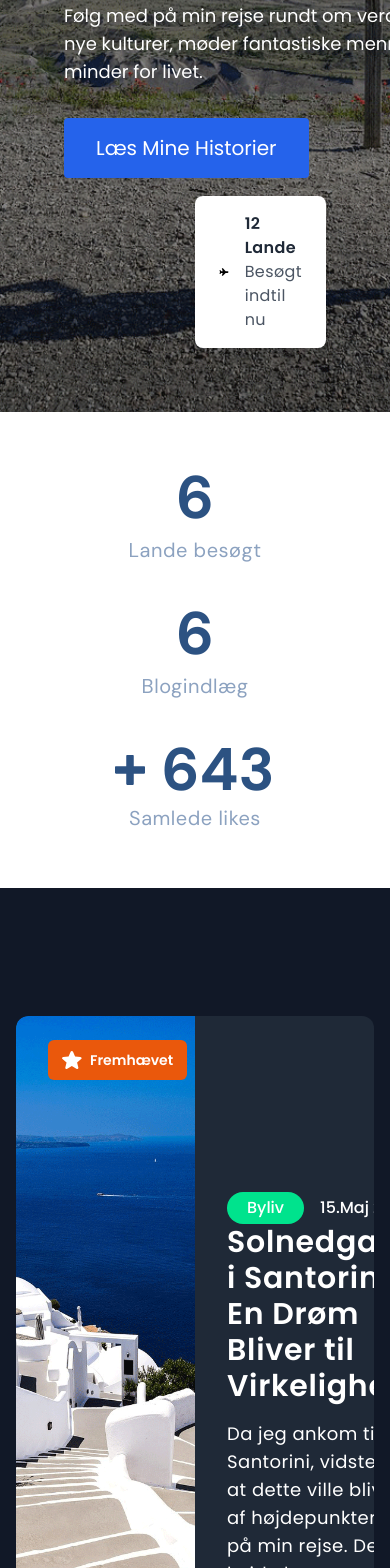
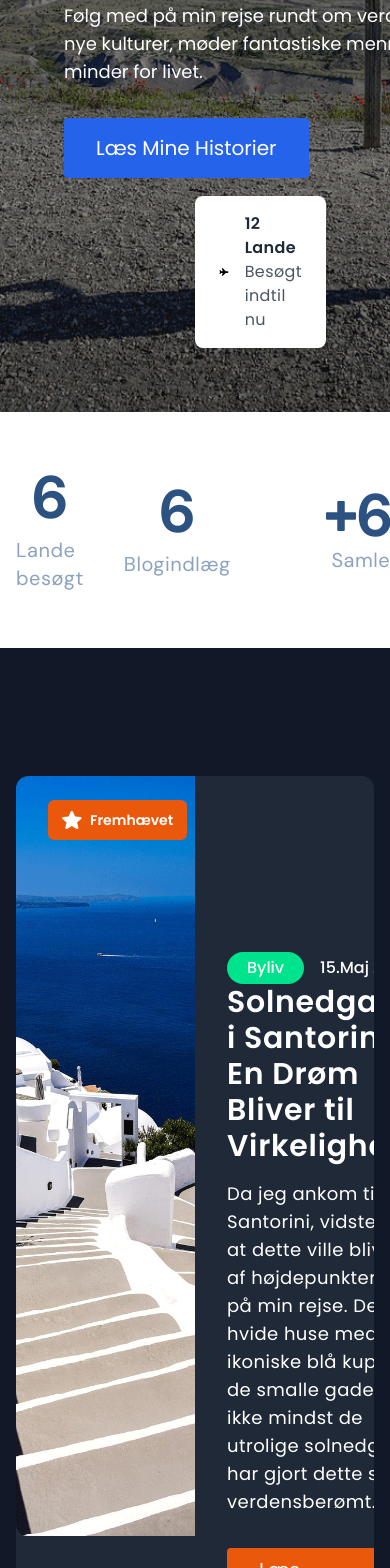
Before and after one commit to sleiterr/md-01_travel_blog, a React (Vite) app: page / in a window 390 px wide. Shown: the part 432-2000 px from the top of the page. Built offline with nearby package versions, Linux system fonts and the light colour scheme.

Commit message:
feat: animate text on scroll using Motion whileInView

```diff
--- a/package.json
+++ b/package.json
@@ -14,6 +14,9 @@
     "@radix-ui/react-visually-hidden": "^1.2.4",
     "@tailwindcss/postcss": "^4.1.18",
     "clsx": "^2.1.1",
+    "framer-motion": "^12.29.2",
+    "gsap": "^3.14.2",
+    "motion": "^12.29.2",
     "react": "^19.1.1",
     "react-dom": "^19.1.1",
     "react-icons": "^5.5.0",
--- a/src/components/StatisticsPanel/StatisticsPanel.jsx
+++ b/src/components/StatisticsPanel/StatisticsPanel.jsx
@@ -5,6 +5,7 @@ import clsx from "clsx";
 import { fetchLatestPosts } from "../../utils/api.js";
 import { calculateStatus } from "../../utils/statistics.js";
 import RatingSection from "../Section/RatingSection.jsx";
+import CountUp from "../animation/CountUp.jsx";
 
 const PanelText = [
   {
@@ -12,7 +13,7 @@ const PanelText = [
     textVisited: "Lande besøgt",
     textPosts: "Blogindlæg",
     textLikes: "Samlede likes",
-    textClass: "font-dm text-rating-text text-xl tracking-wide",
+    textClass: "font-dm text-rating-text text-xl tracking-wide  ",
   },
 ];
 
@@ -70,33 +71,62 @@ const PanelItem = ({ countriesVisited, totalPosts, totalLikes }) => {
       {PanelText.map((item) => (
         <ul
           key={item.id}
-          className="flex flex-col md:flex-row items-center justify-between gap-10"
+          className="flex flex-row items-center justify-between gap-10"
         >
           <li className="flex flex-col items-center justify-center gap-2">
             <p className="font-dm font-bold text-rating-nr text-6xl">
-              {countriesVisited}
+              <CountUp
+                from={0}
+                to={countriesVisited}
+                separator=","
+                direction="up"
+                duration={1.4}
+                delay={0.3}
+                className="count-up-text"
+                startCounting={true}
+              />
             </p>
             <p className={item.textClass}>{item.textVisited}</p>
           </li>
           <li className="flex flex-col items-center justify-center gap-2">
             <p className="font-dm font-bold text-rating-nr text-6xl">
-              {totalPosts}
+              <CountUp
+                from={0}
+                to={totalPosts}
+                separator=","
+                direction="up"
+                duration={1.4}
+                delay={0.3}
+                className="count-up-text"
+                startCounting={true}
+              />
             </p>
             <p className={item.textClass}>{item.textPosts}</p>
           </li>
-          <li className="flex flex-col items-center justify-center gap-1">
-            <p
+          <li className="flex flex-col items-center justify-center gap-1 ">
+            <div
               className={clsx(
-                "flex items-center gap-4",
-                "font-dm font-bold text-rating-nr text-6xl",
+                "flex flex-col items-center justify-center",
+                "font-dm font-bold text-rating-nr text-6xl ",
               )}
             >
-              <span>
+              <span className="inline-flex items-center justify-center tabular-nums min-w-[6ch]">
                 <ImPlus className="text-3xl" />
+                <CountUp
+                  from={0}
+                  to={totalLikes}
+                  separator=","
+                  direction="up"
+                  duration={1.4}
+                  delay={0.3}
+                  className="count-up-text"
+                  startCounting={true}
+                />
               </span>
-              {totalLikes}
-            </p>
-            <p className={item.textClass}>{item.textLikes}</p>
+              <p className={clsx("font-normal text-center", item.textClass)}>
+                {item.textLikes}
+              </p>
+            </div>
           </li>
         </ul>
       ))}
--- a/src/components/about/About.jsx
+++ b/src/components/about/About.jsx
@@ -5,6 +5,7 @@ import { IoIosArrowRoundForward } from "react-icons/io";
 import aboutImg from "../../../public/Latest/santorini.gif";
 import Section from "../Section/Section.jsx";
 import Button from "../Button/Button.jsx";
+import BlurText from "../animation/BlurText.jsx";
 
 const aboutText = [
   {
@@ -78,10 +79,17 @@ export default About;
 const AboutItem = () => {
   return (
     <>
-      {aboutText.map((item) => (
+      {aboutText.map((item, index) => (
         <div key={item.id} className="mt-auto mb-auto">
           <h2 className={item.titleClass}>{item.title}</h2>
-          <p className={item.textClass}>{item.text}</p>
+          <BlurText
+            as="p"
+            duration={1.2}
+            delay={0.4 + index * 0.15}
+            className={item.textClass}
+          >
+            {item.text}
+          </BlurText>
         </div>
       ))}
     </>
--- /dev/null
+++ b/src/components/animation/AnimatedCard.jsx
@@ -0,0 +1,122 @@
+import { useRef, useEffect } from "react";
+import { gsap } from "gsap";
+import { ScrollTrigger } from "gsap/ScrollTrigger";
+
+gsap.registerPlugin(ScrollTrigger);
+
+const AnimatedContent = ({
+  children,
+  container,
+  distance = 100,
+  direction = "vertical",
+  reverse = false,
+  duration = 0.8,
+  ease = "power3.out",
+  initialOpacity = 0,
+  animateOpacity = true,
+  scale = 1,
+  threshold = 0.1,
+  delay = 0,
+  disappearAfter = 0,
+  disappearDuration = 0.5,
+  disappearEase = "power3.in",
+  onComplete,
+  onDisappearanceComplete,
+  className = "",
+  ...props
+}) => {
+  const ref = useRef(null);
+
+  useEffect(() => {
+    const el = ref.current;
+    if (!el) return;
+
+    let scrollerTarget =
+      container || document.getElementById("snap-main-container") || null;
+
+    if (typeof scrollerTarget === "string") {
+      scrollerTarget = document.querySelector(scrollerTarget);
+    }
+
+    const axis = direction === "horizontal" ? "x" : "y";
+    const offset = reverse ? -distance : distance;
+    const startPct = (1 - threshold) * 100;
+
+    gsap.set(el, {
+      [axis]: offset,
+      scale,
+      opacity: animateOpacity ? initialOpacity : 1,
+      visibility: "visible",
+    });
+
+    const tl = gsap.timeline({
+      paused: true,
+      delay,
+      onComplete: () => {
+        if (onComplete) onComplete();
+        if (disappearAfter > 0) {
+          gsap.to(el, {
+            [axis]: reverse ? distance : -distance,
+            scale: 0.8,
+            opacity: animateOpacity ? initialOpacity : 0,
+            delay: disappearAfter,
+            duration: disappearDuration,
+            ease: disappearEase,
+            onComplete: () => onDisappearanceComplete?.(),
+          });
+        }
+      },
+    });
+
+    tl.to(el, {
+      [axis]: 0,
+      scale: 1,
+      opacity: 1,
+      duration,
+      ease,
+    });
+
+    const st = ScrollTrigger.create({
+      trigger: el,
+      scroller: scrollerTarget,
+      start: `top ${startPct}%`,
+      once: true,
+      onEnter: () => tl.play(),
+    });
+
+    return () => {
+      st.kill();
+      tl.kill();
+    };
+  }, [
+    container,
+    distance,
+    direction,
+    reverse,
+    duration,
+    ease,
+    initialOpacity,
+    animateOpacity,
+    scale,
+    threshold,
+    delay,
+    disappearAfter,
+    disappearDuration,
+    disappearEase,
+    onComplete,
+    onDisappearanceComplete,
+  ]);
+
+  return (
+    <div
+      ref={ref}
+      className={className}
+      style={{ visibility: "hidden" }}
+      {...props}
+    >
+      {children}
+    </div>
+  );
+};
+
+export default AnimatedContent;
--- /dev/null
+++ b/src/components/animation/BlurText.jsx
@@ -0,0 +1,74 @@
+import { motion } from "motion/react";
+import { useEffect, useRef, useState } from "react";
+
+const BlurText = ({
+  as: Tag = "div",
+  children, //*Added `children` prop to receive nested content for animation
+  delay = 0, //* Added `delay` prop to control start delay of the animation
+  className = "", //* Added `className` prop to allow custom CSS classes
+  direction = "top", //* Added `direction` prop to control vertical animation direction
+  threshold = 0.2, //*Added `threshold` prop to control IntersectionObserver trigger point
+  rootMargin = "0px", //*Added `rootMargin` prop for IntersectionObserver root margin adjustment
+  duration = 1, //* Added `duration` prop to control length of the animation
+}) => {
+  const [inView, setInView] = useState(false);
+  const ref = useRef(null);
+
+  useEffect(() => {
+    const el = ref.current;
+    if (!ref.current) return;
+
+    const observer = new IntersectionObserver(
+      ([entry]) => {
+        if (entry.isIntersecting) {
+          setInView(true);
+          observer.unobserve(ref.current);
+        }
+      },
+      { threshold, rootMargin },
+    );
+
+    observer.observe(ref.current);
+
+    const rect = el.getBoundingClientRect();
+    if (rect.top < window.innerHeight && rect.bottom > 0) {
+      setInView(true);
+      observer.unobserve(el);
+    }
+
+    return () => observer.disconnect();
+  }, [threshold, rootMargin]);
+
+  const from = {
+    opacity: 0,
+    filter: "blur(12px)",
+    y: direction === "top" ? -40 : 40,
+  };
+
+  const to = {
+    opacity: 1,
+    filter: "blur(0px)",
+    y: 0,
+  };
+
+  const MotionTag = motion(Tag);
+
+  return (
+    <MotionTag
+      className={className}
+      initial={from}
+      whileInView={to} // whileInView prop to trigger animation on entering viewport
+      viewport={{ once: true, amount: threshold, margin: rootMargin }}
+      animate={inView ? to : from}
+      transition={{
+        duration,
+        delay: delay / 100,
+        ease: "easeOut",
+      }}
+    >
+      {children}
+    </MotionTag>
+  );
+};
+
+export default BlurText;
--- /dev/null
+++ b/src/components/animation/CountUp.jsx
@@ -0,0 +1,116 @@
+import { useInView, useMotionValue, useSpring } from "motion/react";
+import { useCallback, useEffect, useRef } from "react";
+
+export default function CountUp({
+  to,
+  from = 0,
+  direction = "up",
+  delay = 0,
+  duration = 2,
+  className = "",
+  startWhen = true,
+  separator = "",
+  onStart,
+  onEnd,
+}) {
+  const ref = useRef(null);
+  const motionValue = useMotionValue(direction === "down" ? to : from);
+
+  const damping = 20 + 40 * (1 / duration);
+  const stiffness = 100 * (1 / duration);
+
+  const springValue = useSpring(motionValue, {
+    damping,
+    stiffness,
+  });
+
+  const isInView = useInView(ref, { once: true, margin: "0px" });
+
+  const getDecimalPlaces = (num) => {
+    const str = num.toString();
+
+    if (str.includes(".")) {
+      const decimals = str.split(".")[1];
+
+      if (parseInt(decimals) !== 0) {
+        return decimals.length;
+      }
+    }
+
+    return 0;
+  };
+
+  const maxDecimals = Math.max(getDecimalPlaces(from), getDecimalPlaces(to));
+
+  const formatValue = useCallback(
+    (latest) => {
+      const hasDecimals = maxDecimals > 0;
+
+      const options = {
+        useGrouping: !!separator,
+        minimumFractionDigits: hasDecimals ? maxDecimals : 0,
+        maximumFractionDigits: hasDecimals ? maxDecimals : 0,
+      };
+
+      const formattedNumber = Intl.NumberFormat("en-US", options).format(
+        latest,
+      );
+
+      return separator
+        ? formattedNumber.replace(/,/g, separator)
+        : formattedNumber;
+    },
+    [maxDecimals, separator],
+  );
+
+  useEffect(() => {
+    if (ref.current) {
+      ref.current.textContent = formatValue(direction === "down" ? to : from);
+    }
+  }, [from, to, direction, formatValue]);
+
+  useEffect(() => {
+    if (isInView && startWhen) {
+      if (typeof onStart === "function") onStart();
+
+      const timeoutId = setTimeout(() => {
+        motionValue.set(direction === "down" ? from : to);
+      }, delay * 1000);
+
+      const durationTimeoutId = setTimeout(
+        () => {
+          if (typeof onEnd === "function") onEnd();
+        },
+        delay * 1000 + duration * 1000,
+      );
+
+      return () => {
+        clearTimeout(timeoutId);
+        clearTimeout(durationTimeoutId);
+      };
+    }
+  }, [
+    isInView,
+    startWhen,
+    motionValue,
+    direction,
+    from,
+    to,
+    delay,
+    onStart,
+    onEnd,
+    duration,
+  ]);
+
+  useEffect(() => {
+    const unsubscribe = springValue.on("change", (latest) => {
+      if (ref.current) {
+        ref.current.textContent = formatValue(latest);
+      }
+    });
+
+    return () => unsubscribe();
+  }, [springValue, formatValue]);
+
+  return <span className={className} ref={ref} />;
+}
```
Also changed, not shown: src/components/LatestExperiences/CardLatest.jsx (+20 -3 lines), src/components/LatestExperiences/LatestExperiences.jsx (+11 -2 lines), src/components/hero/Hero.jsx (+10 -3 lines), src/pages/PostDetail/PostDetail.jsx (+8 -3 lines), 1 other file (tests, documents, lock files or other folders).
